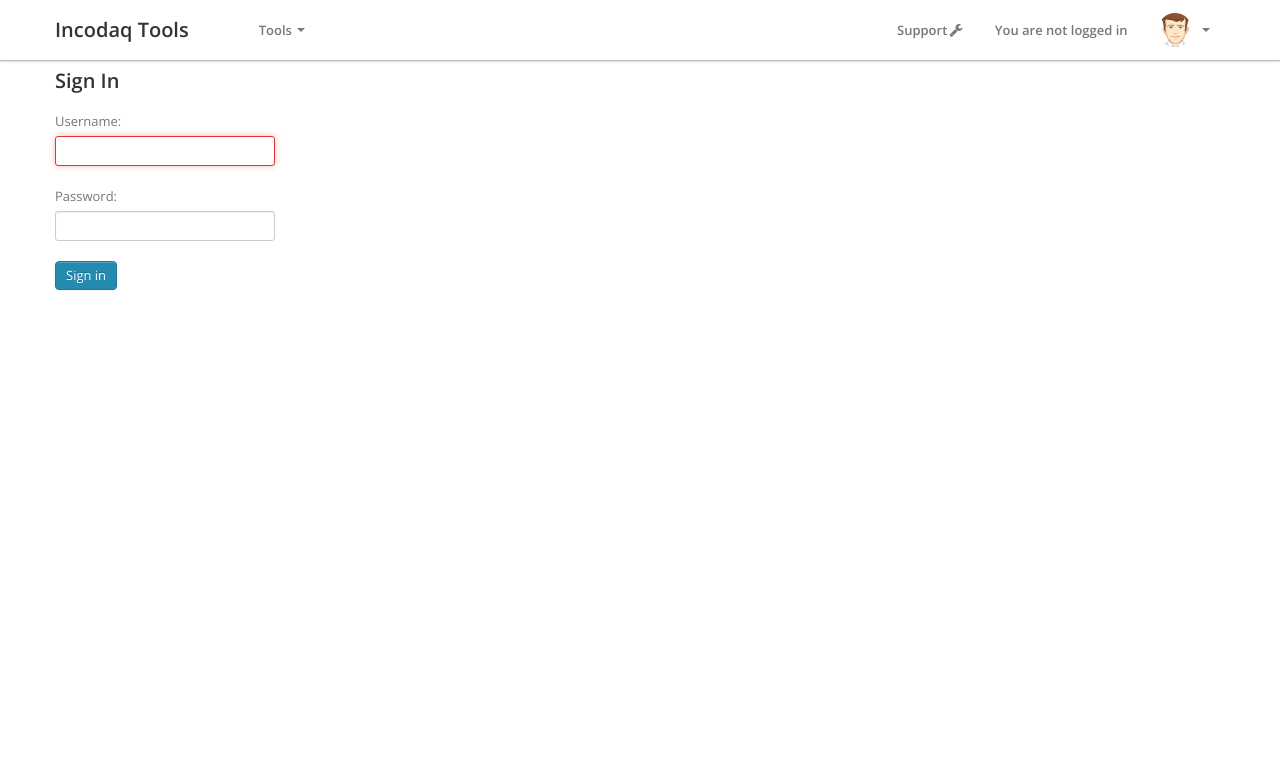
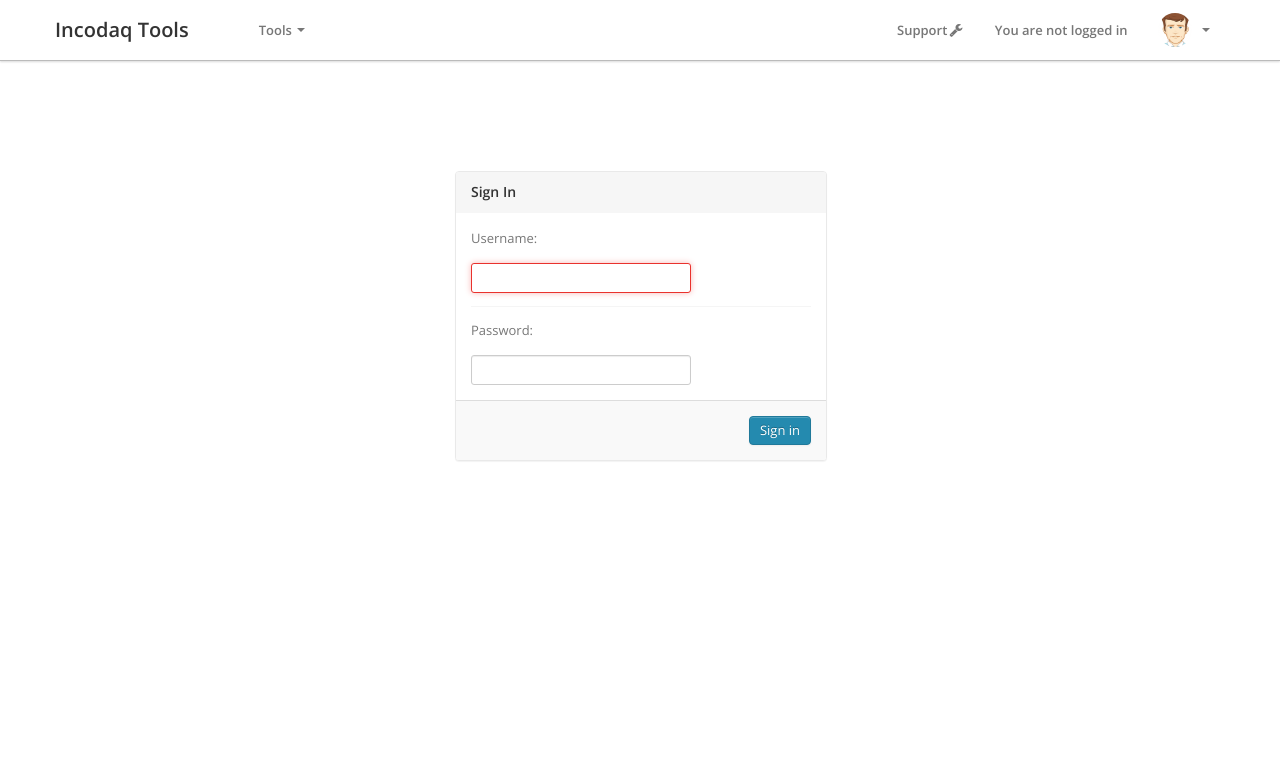
Before and after one commit to GoranAviani/inaivatools, a Django app: page /users/login/ in a window 1280 px wide. Shown: the top 761 px of the page. Run offline with Django 3.2, Linux system fonts and the light colour scheme; some libraries are stand-ins or nearby versions.

Commit message:
login html reworked

```diff
--- a/templates/registration/login.html
+++ b/templates/registration/login.html
@@ -5,39 +5,46 @@
 
 {% block content %}
 
+<div class="wrapper">
+  <div class="container">
+    <div class="row">
+      <div class="module module-login span4 offset4">
+        <form class="form-vertical" method="post">
+            {% csrf_token %}
+          <div class="module-head">
+            <h3>Sign In</h3>
+          </div>
 
-
-<div class="page-content container">
-
-    <div class="col-lg-4 col-lg-offset-4">
-      <div class="login-wrapper">
-            <div class="box">
-                <div class="content-wrap">
-                    <h3>Sign In</h3>
-                    <div class="social">
-                      <form method="post">
-                        {% csrf_token %}
-                        {{ form.as_p }}
-                        <div class="action">
-                        <button type="submit" class="btn btn-primary signup">Sign in</button>
-                      </form>
+          <div class="module-body">
+            <div class="control-group">
+              <div class="controls row-fluid">
+                  <label class="control-label span12" for="basicinput">Username:</label>
+                  <div class="controls">
+                      {{form.username}}
                   </div>
-                    </div>
-                </div>
+              </div>
             </div>
-        </div>
-
+            <div class="control-group">
+              <div class="controls row-fluid">
+                  <label class="control-label span12" for="basicinput">Password:</label>
+                  <div class="controls">
+                      {{form.password}}
+                  </div>
+              </div>
+            </div>
+          </div>
+          <div class="module-foot">
+            <div class="control-group">
+              <div class="controls clearfix">
+                <button type="submit" class="btn btn-primary pull-right">Sign in</button>
+              </div>
+            </div>
+          </div>
+        </form>
+      </div>
+    </div>
   </div>
-
-
-
-
-
-
-
-
-
-
+</div><!--/.wrapper-->
 
 
 {% endblock %}
```
Also changed, not shown: 1 other file.
